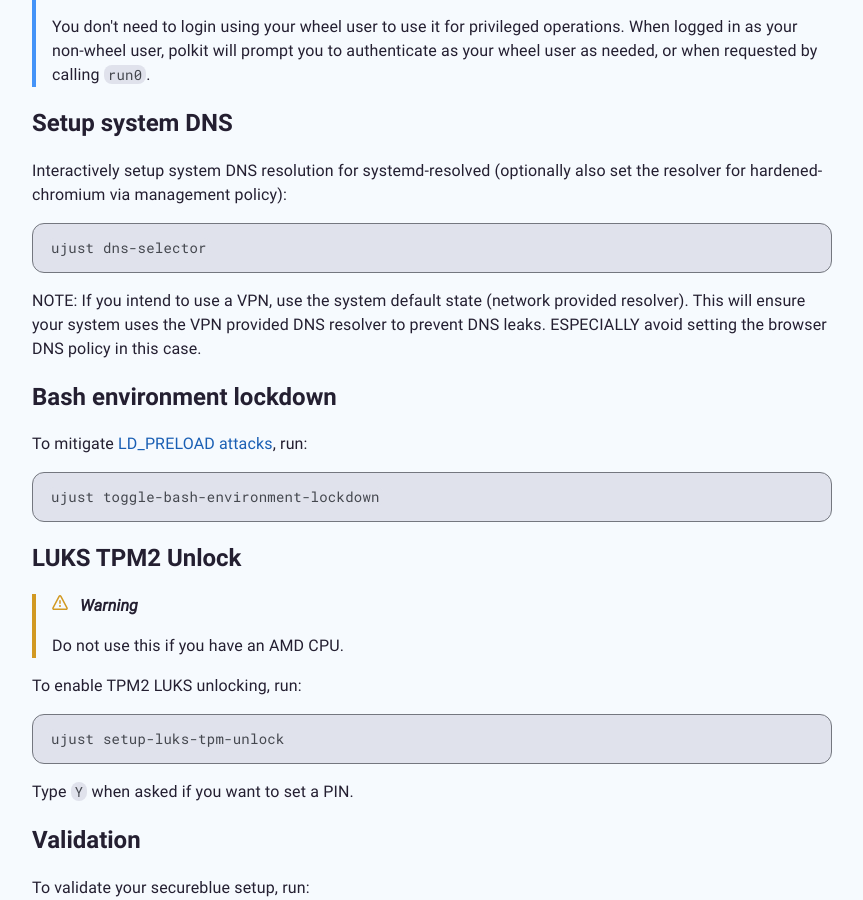
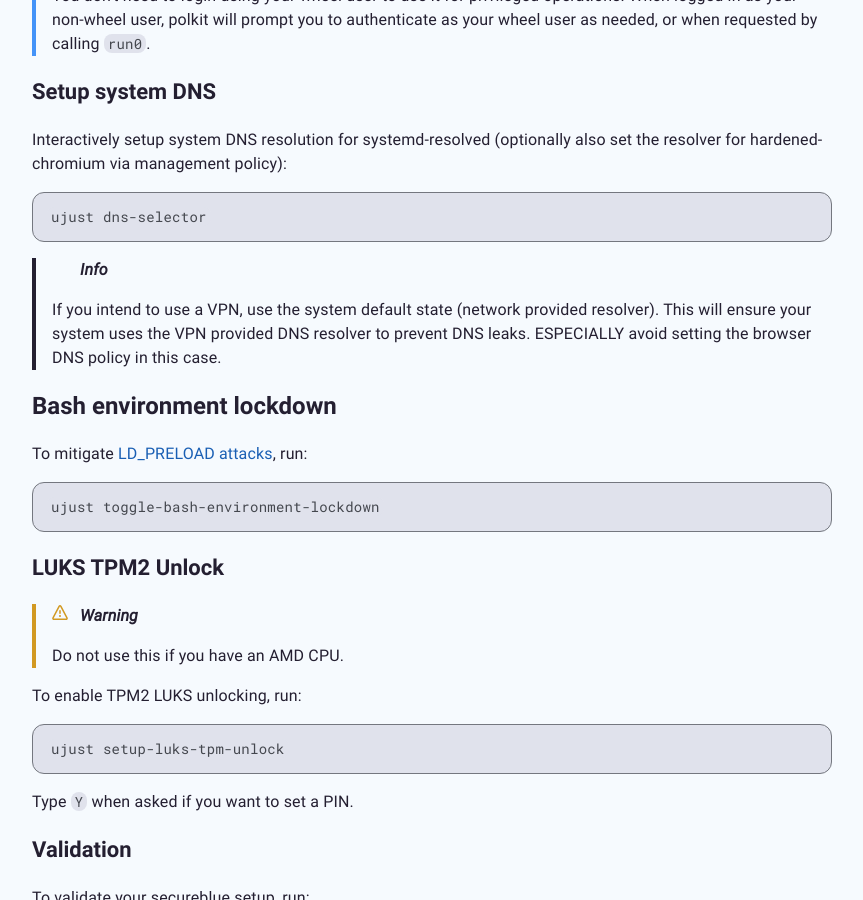
Before and after one commit to secureblue/secureblue.github.io, a Jekyll site: the page built from content/INSTALL.md, in a window 1280 px wide and 900 px high, scrolled down 4935 px. Shown: the whole window, without its empty margins (208-1071 px from the left). Built offline with Jekyll 4.4.1, drawn with Linux system fonts in a browser that asks for light colours; some of the changed text lies outside the part shown.

Commit message:
comments

````diff
--- a/_includes/hero.html
+++ b/_includes/hero.html
@@ -1,4 +1,4 @@
-<div class="hero">
+<div class="hero content">
 
     <div>
         <h1><a href="#secureblue">secureblue</a></h1>
--- a/content/INSTALL.md
+++ b/content/INSTALL.md
@@ -13,7 +15,7 @@
 - [Rebase](#rebase)
 - [Post-install](#post-install)
 
-# Pre-install
+## Pre-install
 
 The following is advice on what to do before and during the installation of a Fedora ISO, and how.
 
@@ -25,19 +27,19 @@
 
 Before rebasing and during the installation, the following checks are recommended.
 
-## Fedora installation
+### Fedora installation
 - Select the option to encrypt the drive you're installing to.
 - Use a [strong password](https://security.harvard.edu/use-strong-passwords) when prompted.
 - Leave the root account disabled.
 - Select wheel group membership for your user.
 
-## BIOS hardening
+### BIOS hardening
 - Ensure secureboot is enabled.
 - Ensure your BIOS is up to date by checking its manufacturer's website.
 - Disable booting from USB (some manufacturers allow firmware changes from live systems).
 - Set a BIOS password to prevent tampering.
 
-# Rebase
+## Rebase
 
 To rebase a Fedora Atomic or Fedora CoreOS installation to a secureblue image, download the script below. This script does not install secureblue into the existing system. It rebases (fully replaces the existing system) with secureblue.
 
@@ -49,7 +51,7 @@
 bash install_secureblue.sh
 ```
 
-# Post-install
+## Post-install
 
 After installation, [yafti](https://github.com/ublue-os/yafti) will open. Make sure to follow the steps listed carefully and read the directions closely.
 
@@ -73,12 +75,12 @@
 - [Optional: `hardened-chromium` Flags](#hardened-chromium-flags)
 - [Read the FAQ](#faq)
 
-## Subscribe to secureblue release notifications
+### Subscribe to secureblue release notifications
 {: #release-notifications}
 
 [FAQ](/faq#releases)
 
-## Set NVIDIA-specific kargs if applicable
+### Set NVIDIA-specific kargs if applicable
 {: #nvidia}
 
 If you are using an `nvidia` image, run this after installation:
@@ -94,18 +96,17 @@
     --append-if-missing=initcall_blacklist=simpledrm_platform_driver_init
 ```
 
-## Enroll secureboot key
+### Enroll secureboot key
 {: #secureboot}
 
 ```
 ujust enroll-secure-boot-key
 ```
 
-## Set hardened kargs
+### Set hardened kargs
 {: #kargs}
 
-[!NOTE]
-Learn about the hardening applied by the kargs set by the command below [here](/articles/kargs).
+{% include alert.html type='info' content='Learn about the hardening applied by the kargs set by the command below [here](/articles/kargs).' %}
 
 ```
 ujust set-kargs-hardening
@@ -113,24 +114,24 @@
 
 This command applies a fixed set of hardened boot parameters, and asks you whether or not the following kargs should *also* be set along with those (all of which are documented in the link above):
 
-### 32-bit support
+#### 32-bit support
 {: #kargs-32-bit}
 
 If you answer `N`, or press enter without any input, support for 32-bit programs will be disabled on the next boot. If you run exclusively modern software, chances are likely you don't need this, so it's safe to disable for additional attack surface reduction.
 
 However, there are certain exceptions. A couple common usecases are if you need Steam, or run an occasional application in Wine you'll likely want to keep support for 32-bit programs. If this is the case, answer `Y`.
 
-### Force disable simultaneous multithreading
+#### Force disable simultaneous multithreading
 {: #kargs-smt}
 
 If you answer `Y` when prompted, simultaneous multithreading (SMT, often called Hyperthreading) will be forcefully disabled, regardless of known vulnerabilities in the running hardware. This can cause a reduction in the performance of certain tasks in favor of security.
 
-### Unstable hardening kargs
+#### Unstable hardening kargs
 {: #kargs-unstable}
 
 If you answer `Y` when prompted, unstable hardening kargs will be additionally applied, which can cause issues on some hardware, but are stable on other hardware.
 
-## Setup USBGuard
+### Setup USBGuard
 {: #usbguard}
 
 *This will generate a policy based on your currently attached USB devices and block all others, then enable usbguard.*
@@ -139,10 +140,10 @@
 ujust setup-usbguard
 ```
 
-## GRUB
+### GRUB
 {: #grub}
 
-### Set a password
+#### Set a password
 {: #grub-password}
 
 Setting a GRUB password helps protect the device from physical tampering and mitigates various attack vectors, such as booting from malicious media devices and changing boot or kernel parameters.
@@ -189,7 +187,7 @@
 
 {% include alert.html type='note' content='You don\'t need to login using your wheel user to use it for privileged operations. When logged in as your non-wheel user, polkit will prompt you to authenticate as your wheel user as needed, or when requested by calling <code>run0</code>.' %}
 
-## Setup system DNS
+### Setup system DNS
 {: #dns}
 
 Interactively setup system DNS resolution for systemd-resolved (optionally also set the resolver for hardened-chromium via management policy):
@@ -198,7 +196,7 @@
 ujust dns-selector
 ```
 
-NOTE: If you intend to use a VPN, use the system default state (network provided resolver). This will ensure your system uses the VPN provided DNS resolver to prevent DNS leaks. ESPECIALLY avoid setting the browser DNS policy in this case.
+{% include alert.html type='info' content='If you intend to use a VPN, use the system default state (network provided resolver). This will ensure your system uses the VPN provided DNS resolver to prevent DNS leaks. ESPECIALLY avoid setting the browser DNS policy in this case.' %}
 
 ## Bash environment lockdown
 {: #bash}
@@ -209,7 +207,7 @@
 ujust toggle-bash-environment-lockdown
 ```
 
-## LUKS TPM2 Unlock
+### LUKS TPM2 Unlock
 {: #luks-tpm2}
 
 {% include alert.html type='warning' content='Do not use this if you have an AMD CPU.' %}
@@ -222,7 +220,7 @@
 
 Type `Y` when asked if you want to set a PIN.
 
-## Validation
+### Validation
 {: #validation}
 
 To validate your secureblue setup, run:
@@ -231,14 +229,14 @@
 ujust audit-secureblue
 ```
 
-## Optional: `hardened-chromium` Flags
+### Optional: `hardened-chromium` Flags
 {: #hardened-chromium-flags}
 
 The included [hardened-chromium](https://github.com/secureblue/hardened-chromium) browser has some additional settings in `chrome://flags` you *may* want to set for additional hardening and convenience (can cause functionality issues in some cases).
 
 You can read about these settings [here](https://github.com/secureblue/hardened-chromium?tab=readme-ov-file#post-install).
 
-## Read the FAQ
+### Read the FAQ
 {: #faq}
 
 Lots of important stuff is covered in the [FAQ](/faq). AppImage toggles, GNOME extension toggles, Xwayland toggles, etc.
````
Also changed, not shown: other parts of content/INSTALL.md (+3 -4 lines), content/CONTRIBUTING.md (+1 -10 lines), content/FEATURES.md (+1 -1 lines), content/articles/FLATPAK.md (+1 -1 lines).
